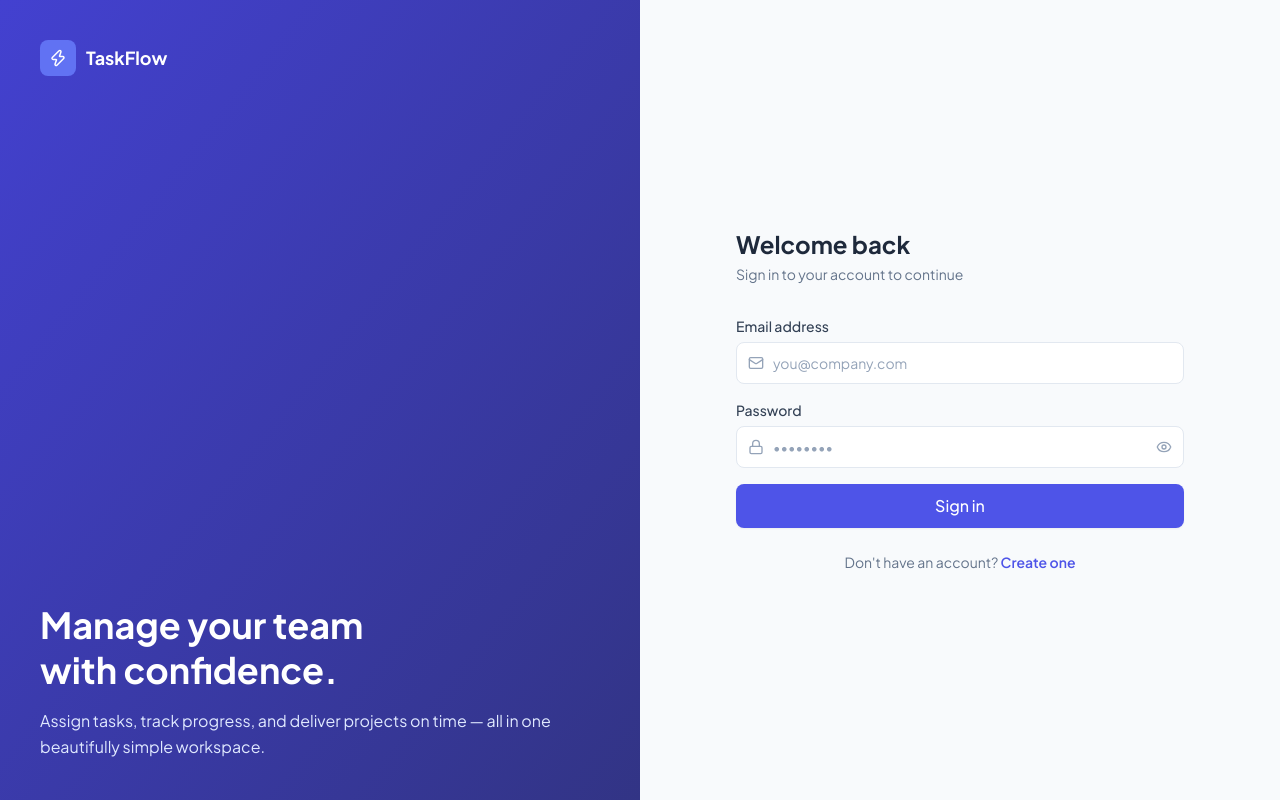
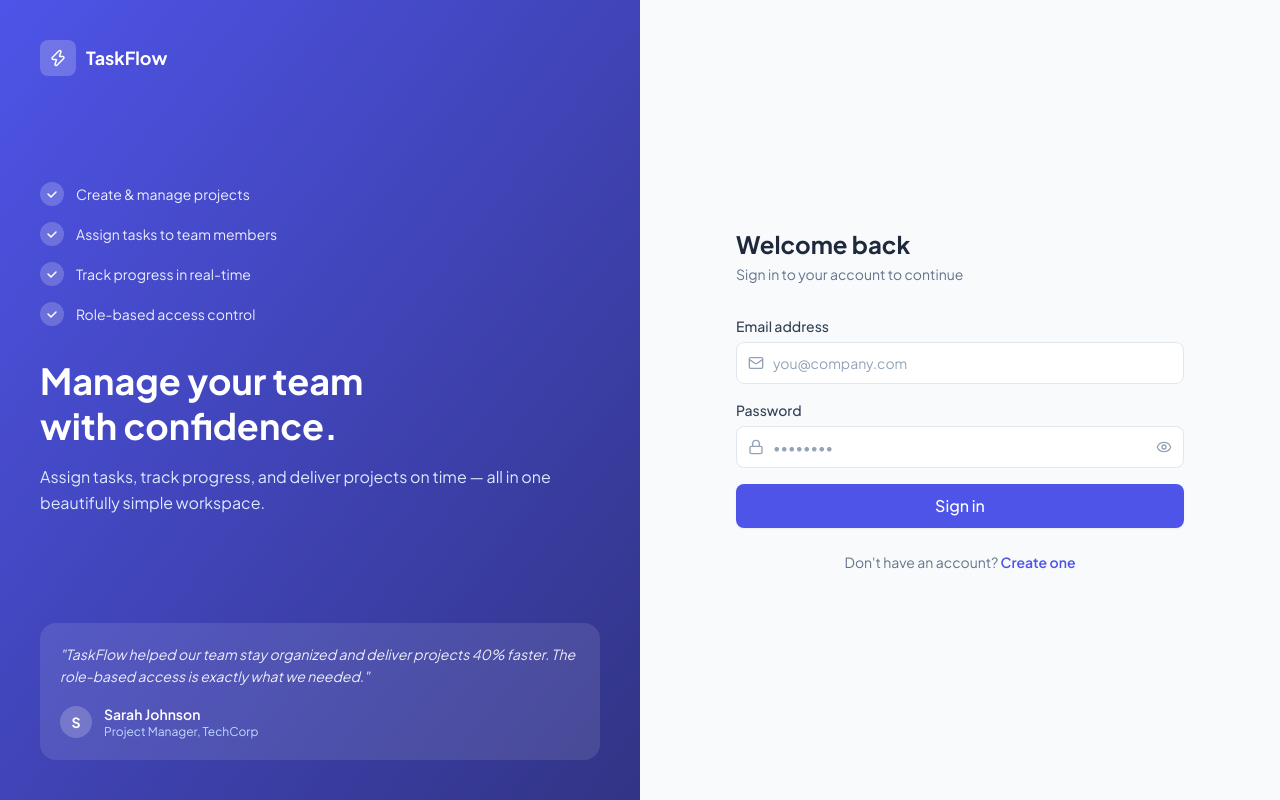
Before and after one commit to PREET9818/team-task-manager, a React (Vite) app in the folder frontend/: page /login in a window 1280 px wide. Built offline with nearby package versions, Linux system fonts and the light colour scheme; no server answers.

Commit message:
fix: improve left panel with features and testimonial

```diff
--- a/frontend/src/pages/LoginPage.jsx
+++ b/frontend/src/pages/LoginPage.jsx
@@ -38,21 +38,47 @@ export default function LoginPage() {
   return (
     <div className="min-h-screen flex">
       {/* Left panel */}
-<div className="hidden lg:flex w-1/2 bg-gradient-to-br from-brand-700 to-brand-900 flex-col justify-between p-10">        <div className="flex items-center gap-2.5">
-          <div className="w-9 h-9 bg-brand-500 rounded-lg flex items-center justify-center">
+<div className="hidden lg:flex w-1/2 bg-gradient-to-br from-brand-600 to-brand-900 flex-col justify-between p-10">
+  <div className="flex items-center gap-2.5">
+    <div className="w-9 h-9 bg-white/20 rounded-lg flex items-center justify-center">
       <Zap size={18} className="text-white" />
     </div>
     <span className="font-bold text-white text-lg">TaskFlow</span>
   </div>
+
   <div>
+    <div className="flex flex-col gap-4 mb-8">
+      {['Create & manage projects', 'Assign tasks to team members', 'Track progress in real-time', 'Role-based access control'].map((feature) => (
+        <div key={feature} className="flex items-center gap-3">
+          <div className="w-6 h-6 rounded-full bg-white/20 flex items-center justify-center flex-shrink-0">
+            <svg width="12" height="12" viewBox="0 0 12 12" fill="none">
+              <path d="M2 6l3 3 5-5" stroke="white" strokeWidth="1.5" strokeLinecap="round" strokeLinejoin="round"/>
+            </svg>
+          </div>
+          <span className="text-white/90 text-sm">{feature}</span>
+        </div>
+      ))}
+    </div>
     <h2 className="text-4xl font-bold text-white leading-tight mb-4">
       Manage your team<br />with confidence.
     </h2>
-          <p className="text-brand-100 text-base leading-relaxed">
+    <p className="text-blue-100 text-base leading-relaxed">
       Assign tasks, track progress, and deliver projects on time — all in one beautifully simple workspace.
     </p>
   </div>
 
+  <div className="bg-white/10 rounded-2xl p-5">
+    <p className="text-white/90 text-sm italic leading-relaxed">
+      "TaskFlow helped our team stay organized and deliver projects 40% faster. The role-based access is exactly what we needed."
+    </p>
+    <div className="flex items-center gap-3 mt-4">
+      <div className="w-8 h-8 rounded-full bg-white/20 flex items-center justify-center text-white text-sm font-bold">S</div>
+      <div>
+        <p className="text-white text-sm font-semibold">Sarah Johnson</p>
+        <p className="text-blue-200 text-xs">Project Manager, TechCorp</p>
+      </div>
+    </div>
+  </div>
 </div>
 
       {/* Right panel */}
```
Lines whose indentation alone changed are shown as unchanged.
